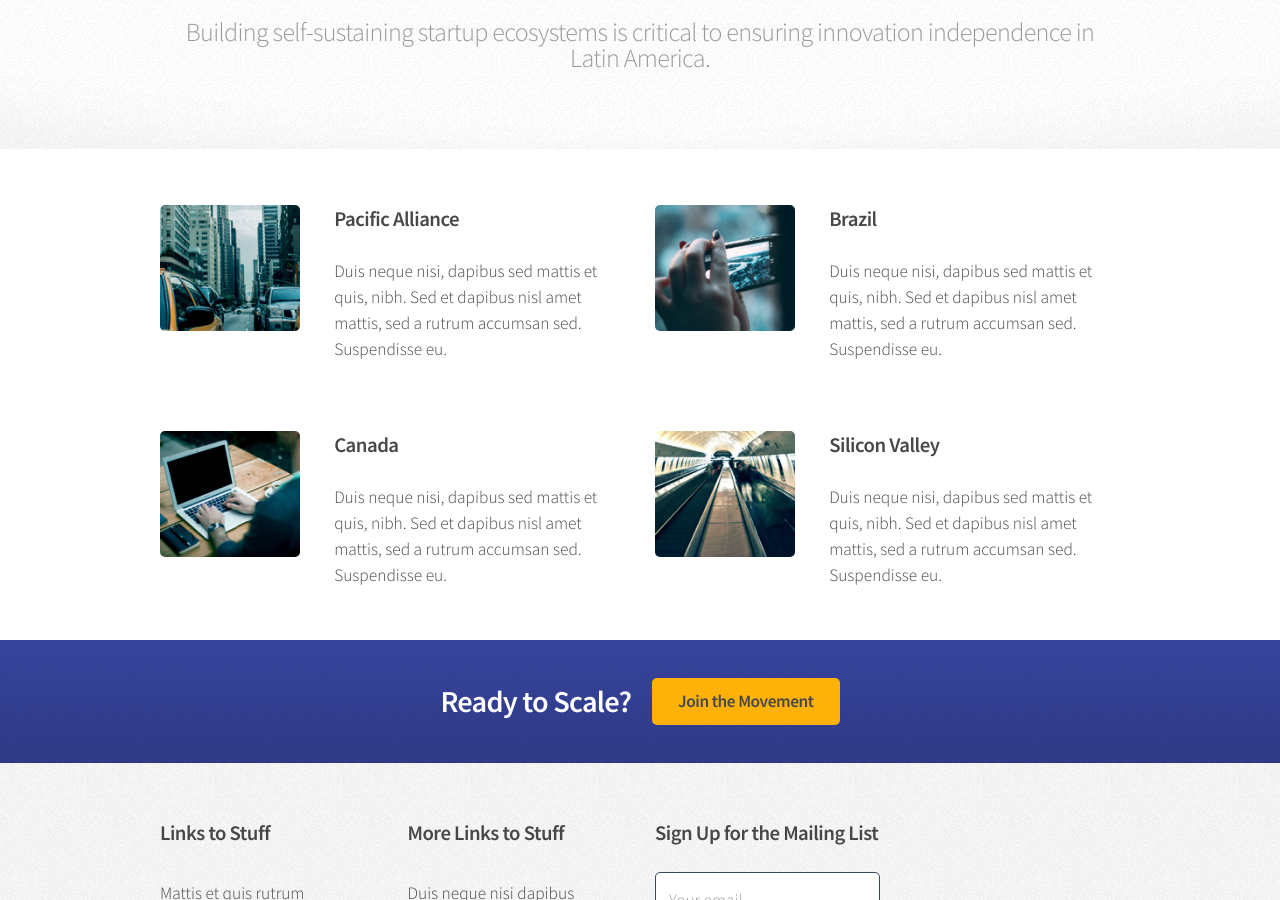
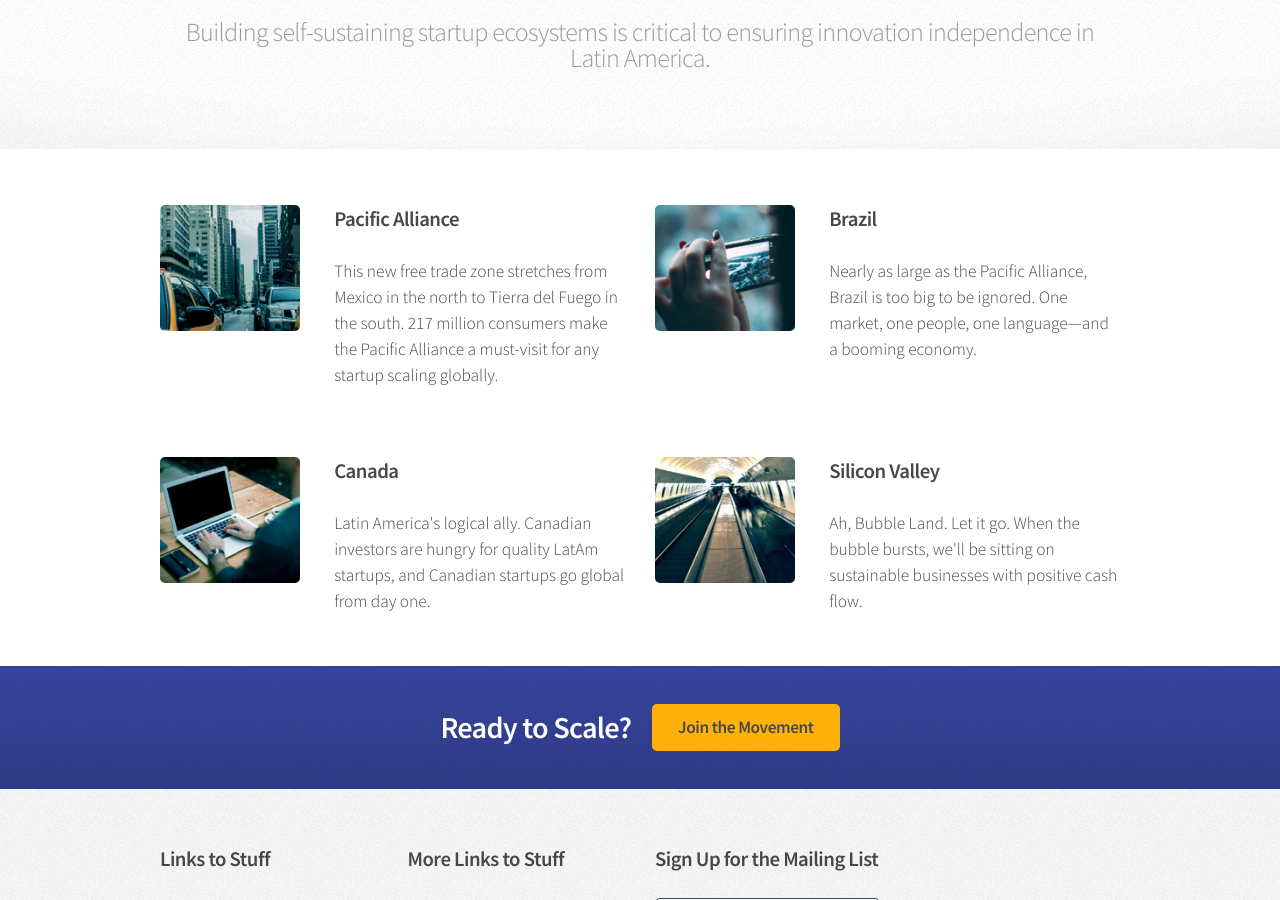
Before and after one commit to LatAmStartups/LatAmStartups.github.io, a Jekyll site: the page built from index.html, in a window 1280 px wide and 900 px high, scrolled down 1139 px. Built offline with Jekyll 4.4.1, drawn with Linux system fonts in a browser that asks for light colours; the list of posts is cut into pages by our own code.

Commit message:
updated country blurbs

```diff
--- a/index.html
+++ b/index.html
@@ -59,8 +59,8 @@
 						<a href="#" class="image left"><img src="{{ site.baseurl }}/assets/images/pic01.jpg" alt="" /></a>
 						<div class="inner">
 							<h3>Pacific Alliance</h3>
-							<p>Duis neque nisi, dapibus sed mattis et quis, nibh. Sed et dapibus nisl amet mattis, sed a rutrum accumsan sed. Suspendisse eu.</p>
-						</div>
+							<p>This new free trade zone stretches from Mexico in the north to Tierra del Fuego in the south. 217 million consumers make the Pacific Alliance a must-visit for any startup scaling globally.</p>
+		</div>
 					</div>
 				</section>
 				<section class="6u">
@@ -68,7 +68,7 @@
 						<a href="#" class="image left"><img src="{{ site.baseurl }}/assets/images/pic02.jpg" alt="" /></a>
 						<div class="inner">
 							<h3>Brazil</h3>
-							<p>Duis neque nisi, dapibus sed mattis et quis, nibh. Sed et dapibus nisl amet mattis, sed a rutrum accumsan sed. Suspendisse eu.</p>
+							<p>Nearly as large as the Pacific Alliance, Brazil is too big to be ignored. One market, one people, one language&mdash;and a booming economy.</p>
 						</div>
 					</div>
 				</section>
@@ -79,7 +79,7 @@
 						<a href="#" class="image left"><img src="{{ site.baseurl }}/assets/images/pic03.jpg" alt="" /></a>
 						<div class="inner">
 							<h3>Canada</h3>
-							<p>Duis neque nisi, dapibus sed mattis et quis, nibh. Sed et dapibus nisl amet mattis, sed a rutrum accumsan sed. Suspendisse eu.</p>
+							<p>Latin America's logical ally. Canadian investors are hungry for quality LatAm startups, and Canadian startups go global from day one.</p>
 						</div>
 					</div>
 				</section>
@@ -88,7 +88,7 @@
 						<a href="#" class="image left"><img src="{{ site.baseurl }}/assets/images/pic04.jpg" alt="" /></a>
 						<div class="inner">
 							<h3>Silicon Valley</h3>
-							<p>Duis neque nisi, dapibus sed mattis et quis, nibh. Sed et dapibus nisl amet mattis, sed a rutrum accumsan sed. Suspendisse eu.</p>
+							<p>Ah, Bubble Land. Let it go. When the bubble bursts, we'll be sitting on sustainable businesses with positive cash flow.</p>
 						</div>
 					</div>
 				</section>
```
